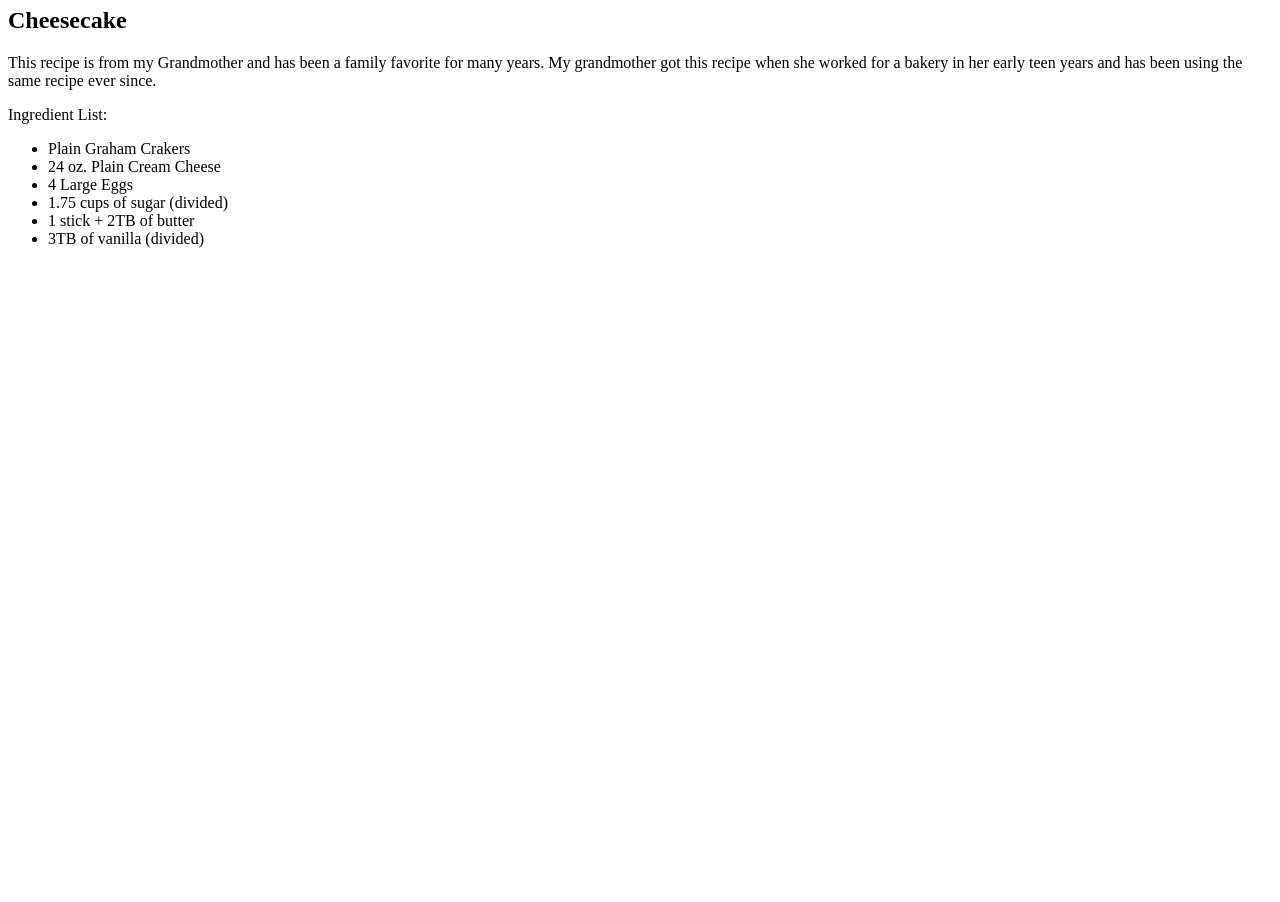
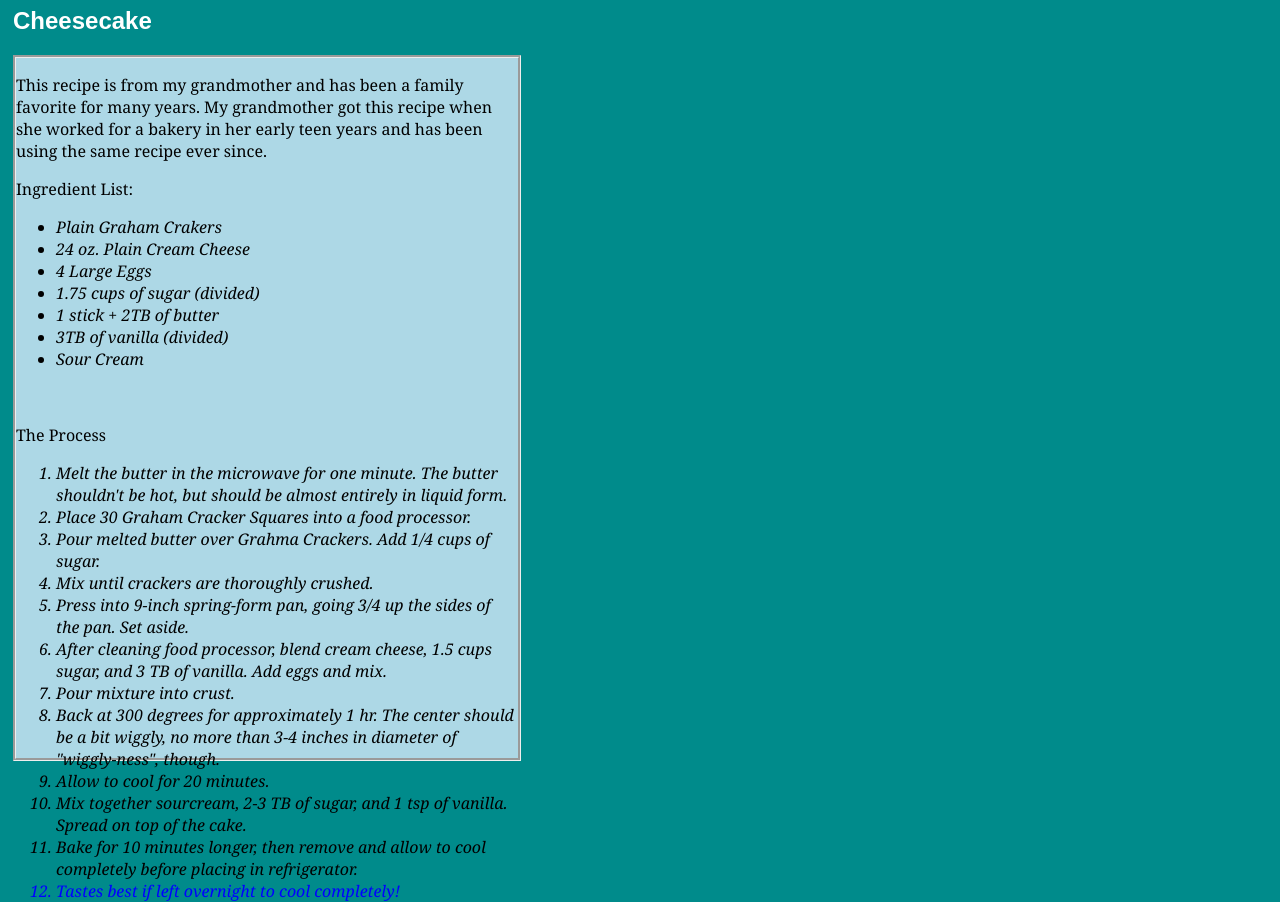
Before and after one commit to laurenbmarch/CSSCheckup, a plain HTML site: page index.html in a window 1280 px wide. Shown: the part 73-975 px from the top of the page. Before the commit the page ends 800 px from the top, so only its background shows below. Drawn offline with Linux system fonts and the light colour scheme.

Commit message:
Checkup Complete Init

```diff
--- a/index.html
+++ b/index.html
@@ -5,15 +5,15 @@
     <meta http-equiv="X-UA-Compatible" content="IE=edge">
     <meta name="viewport" content="width=device-width, initial-scale=1.0">
     <title>Lauren's Family Recipes</title>
-    <link rel="stylesheet" type="txt/css" href="main.css">
+    <link rel="stylesheet" type="text/css" href="main.css">
 </head>
 
 <body>
 <div class="wrapper">
     <h1>Lauren's Family Recipes</h1>
-<div class="Recipes">
     <h2>Cheesecake</h2>
-    <p>This recipe is from my Grandmother and has been a family favorite for many years. My grandmother got this recipe when she worked for a bakery in her early teen years and has been using the same recipe ever since.</p>
+    <div class="Recipes">
+    <p>This recipe is from my grandmother and has been a family favorite for many years. My grandmother got this recipe when she worked for a bakery in her early teen years and has been using the same recipe ever since.</p>
     <p>Ingredient List:</p>
     <ul>
         <li>Plain Graham Crakers</li>
@@ -22,8 +22,24 @@
         <li>1.75 cups of sugar (divided)</li>
         <li>1 stick + 2TB of butter</li>
         <li>3TB of vanilla (divided)</li>
+        <li>Sour Cream</li>
 
     </ul>
+    <br>
+    <p>The Process</p>
+    <ol>
+        <li>Melt the butter in the microwave for one minute. The butter shouldn't be hot, but should be almost entirely in liquid form.</li>
+        <li>Place 30 Graham Cracker Squares into a food processor.</li>
+        <li>Pour melted butter over Grahma Crackers. Add 1/4 cups of sugar.</li>
+        <li>Mix until crackers are thoroughly crushed.</li>
+        <li>Press into 9-inch spring-form pan, going 3/4 up the sides of the pan. Set aside.</li>
+        <li>After cleaning food processor, blend cream cheese, 1.5 cups sugar, and 3 TB of vanilla. Add eggs and mix. </li>
+        <li>Pour mixture into crust.</li>
+        <li>Back at 300 degrees for approximately 1 hr. The center should be a bit wiggly, no more than 3-4 inches in diameter of "wiggly-ness", though.</li>
+        <li>Allow to cool for 20 minutes.</li>
+        <li>Mix together sourcream, 2-3 TB of sugar, and 1 tsp of vanilla. Spread on top of the cake.</li>
+        <li>Bake for 10 minutes longer, then remove and allow to cool completely before placing in refrigerator.</li>
+        <li id="important">Tastes best if left overnight to cool completely!</li>
 </div>
 </div>
 </body>
--- a/main.css
+++ b/main.css
@@ -1,7 +1,26 @@
+body {
+    background-color:darkcyan;
+}
 .wrapper {
     margin: 5px
 }
-
 h1 {
     text-align: center;
 }
+h2{
+    font-family:Arial, Helvetica, sans-serif;
+    color: white;
+}
+.Recipes {
+border-style: groove;
+font-family: Georgia, 'Times New Roman', Times, serif;
+height: 700px;
+    width: 40%;
+    background-color: lightblue;
+}
+.Recipes li{
+    font-style:italic;
+}
+#important{
+    color:blue
+}
```
